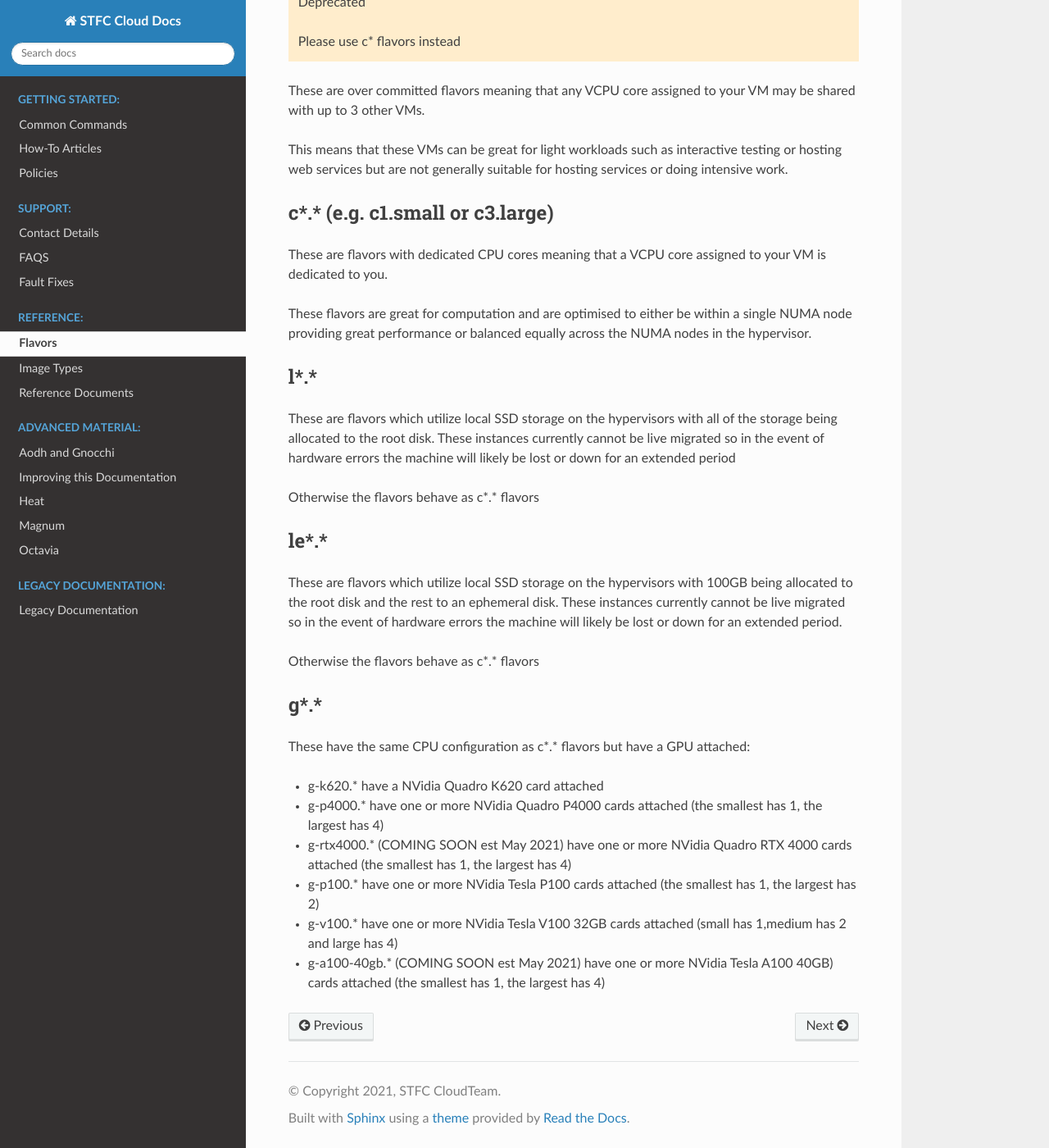
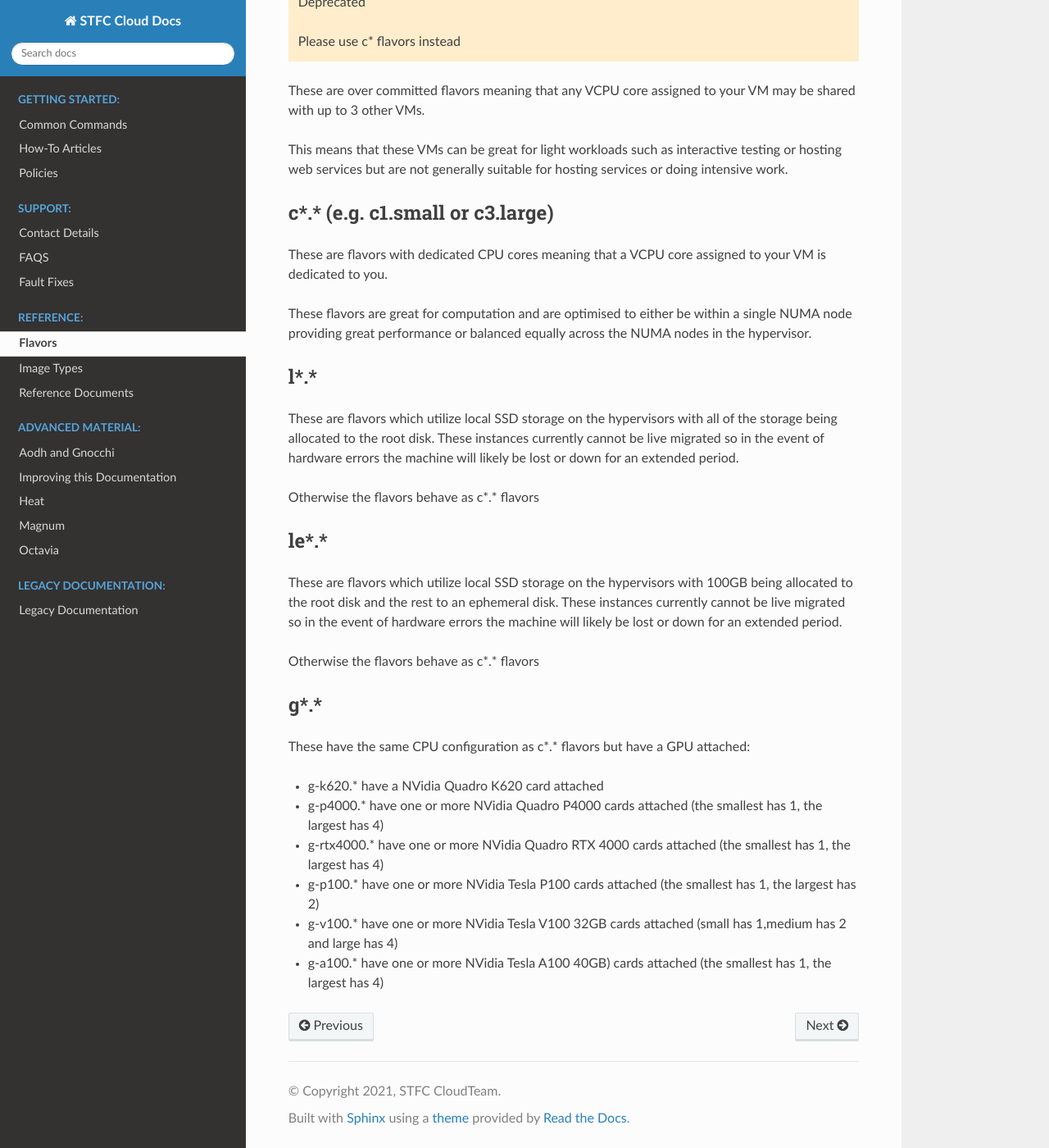
Before and after one commit to stfc/cloud-docs, a Sphinx documentation site: the page built from source/Flavors.rst, in a window 1280 px wide and 1400 px high, scrolled down 434 px. Shown: the whole window at 82% size. Built offline with Sphinx 7.4.7 and the Read the Docs theme 2.0.0, drawn with Linux system fonts in a browser that asks for light colours.

Commit message:
Remove coming soons from flavor descriptions

```diff
--- a/source/Flavors.rst
+++ b/source/Flavors.rst
@@ -30,7 +30,7 @@ These flavors are great for computation and are optimised to either be within a
 #######
 l*.*
 #######
-These are flavors which utilize local SSD storage on the hypervisors with all of the storage being allocated to the root disk. These instances currently cannot be live migrated so in the event of hardware errors the machine will likely be lost or down for an extended period
+These are flavors which utilize local SSD storage on the hypervisors with all of the storage being allocated to the root disk. These instances currently cannot be live migrated so in the event of hardware errors the machine will likely be lost or down for an extended period.
 
 Otherwise the flavors behave as c*.* flavors
 
@@ -49,7 +49,7 @@ These have the same CPU configuration as c*.* flavors but have a GPU attached:
 
 - g-k620.* have a NVidia Quadro K620 card attached
 - g-p4000.* have one or more NVidia Quadro P4000 cards attached (the smallest has 1, the largest has 4)
-- g-rtx4000.* (COMING SOON est May 2021) have one or more NVidia Quadro RTX 4000 cards attached (the smallest has 1, the largest has 4)
+- g-rtx4000.* have one or more NVidia Quadro RTX 4000 cards attached (the smallest has 1, the largest has 4)
 - g-p100.* have one or more NVidia Tesla P100 cards attached (the smallest has 1, the largest has 2)
 - g-v100.* have one or more NVidia Tesla V100 32GB cards attached (small has 1,medium has 2 and large has 4)
-- g-a100-40gb.* (COMING SOON est May 2021) have one or more NVidia Tesla A100 40GB) cards attached (the smallest has 1, the largest has 4)
+- g-a100.* have one or more NVidia Tesla A100 40GB) cards attached (the smallest has 1, the largest has 4)
```
